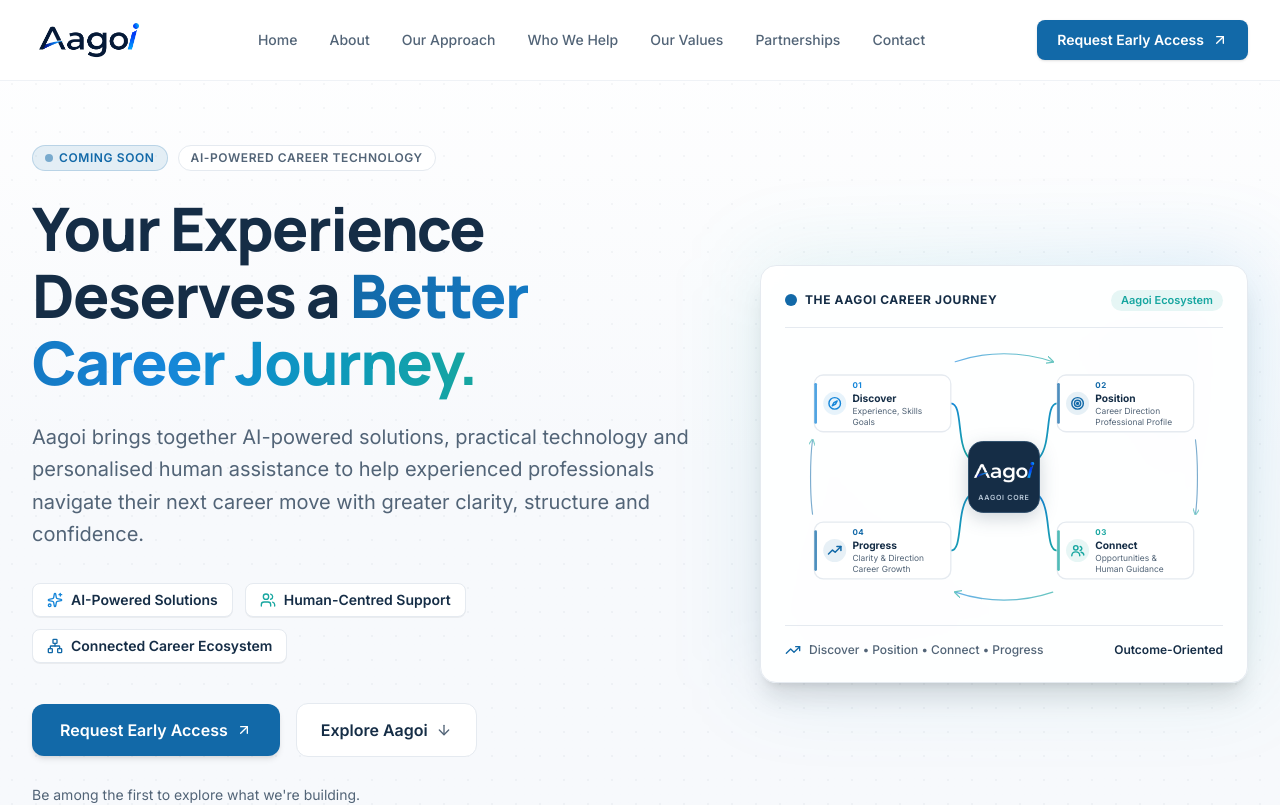
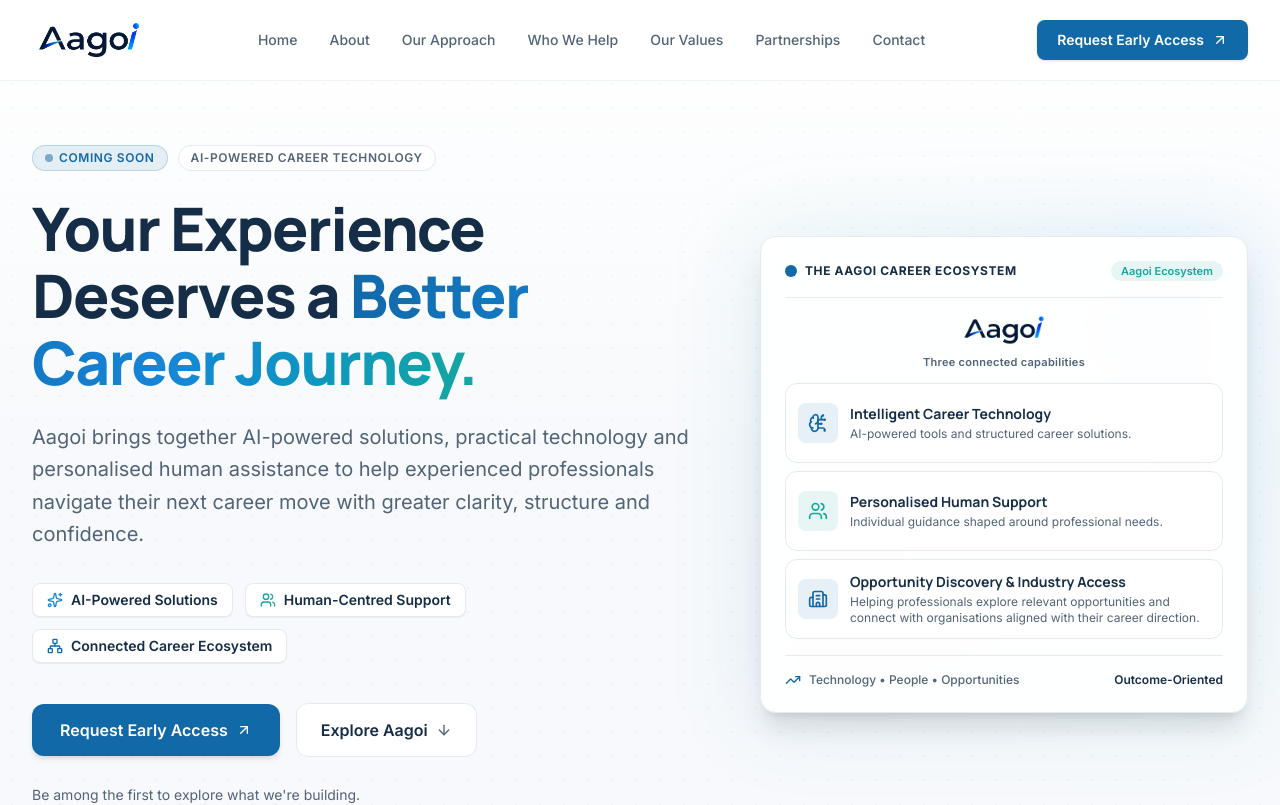
Before and after one commit to skillolite-ahmed/aagoi.website.v1, a React (Vite) app: page / in a window 1280 px wide. Shown: the top 805 px of the page. Built offline with nearby package versions, Linux system fonts and the light colour scheme.

Commit message:
Replace hero career journey with three-pillar ecosystem

```diff
--- a/src/components/Hero.tsx
+++ b/src/components/Hero.tsx
@@ -1,4 +1,3 @@
-
 import React from 'react';
 import {
   ArrowUpRight,
@@ -7,6 +6,8 @@ import {
   Network,
   Users,
   TrendingUp,
+  BrainCircuit,
+  Building2,
 } from 'lucide-react';
 import { siteConfig } from '../config/site';
 
@@ -28,10 +29,8 @@ export const Hero: React.FC = () => {
 
       <div className="max-w-7xl mx-auto px-4 sm:px-6 lg:px-8 relative z-10">
         <div className="grid grid-cols-1 lg:grid-cols-12 gap-12 lg:gap-8 items-center">
-
           {/* LEFT COLUMN — EXISTING HERO CONTENT */}
           <div className="lg:col-span-7 space-y-6 text-left">
-
             {/* Status badges */}
             <div className="inline-flex flex-wrap items-center gap-2.5">
               <span className="inline-flex items-center gap-1.5 px-3 py-1 rounded-full text-xs font-semibold tracking-wider uppercase bg-[#1269A8]/10 text-[#1269A8] border border-[#1269A8]/20">
@@ -61,7 +60,6 @@ export const Hero: React.FC = () => {
 
             {/* Supporting pillars */}
             <div className="pt-2 flex flex-wrap gap-3">
-
               <div className="flex items-center gap-2 px-3.5 py-1.5 rounded-lg bg-white border border-[#E5EAF0] shadow-2xs">
                 <Sparkles className="w-4 h-4 text-[#1686D9]" />
                 <span className="text-xs sm:text-sm font-semibold text-[#152D46]">
@@ -82,12 +80,10 @@ export const Hero: React.FC = () => {
                   Connected Career Ecosystem
                 </span>
               </div>
-
             </div>
 
             {/* CTA buttons */}
             <div className="pt-4 flex flex-col sm:flex-row items-stretch sm:items-center gap-4">
-
               <a
                 href={siteConfig.forms.client}
                 target="_blank"
@@ -105,566 +101,123 @@ export const Hero: React.FC = () => {
                 <span>Explore Aagoi</span>
                 <ArrowDown className="w-4 h-4 text-[#526477]" />
               </a>
-
             </div>
 
             {/* Supporting note */}
             <p className="text-xs sm:text-sm text-[#526477] pt-1">
               Be among the first to explore what we&apos;re building.
             </p>
-
           </div>
 
-          {/* RIGHT COLUMN — CAREER JOURNEY */}
+          {/* RIGHT COLUMN — CAREER ECOSYSTEM */}
           <div className="lg:col-span-5 relative">
-
             <div className="relative mx-auto max-w-md lg:max-w-none">
-
               {/* Subtle existing glow */}
               <div
                 aria-hidden="true"
                 className="absolute -inset-2 bg-gradient-to-tr from-[#1269A8]/10 via-[#17A6A0]/10 to-[#1686D9]/15 rounded-3xl blur-2xl -z-10"
               />
 
-              {/* Illustration card — original styling preserved */}
+              {/* Ecosystem card — original outer styling preserved */}
               <div className="bg-white/95 rounded-2xl border border-[#E5EAF0] p-6 shadow-xl relative overflow-hidden backdrop-blur-sm">
-
                 {/* Header */}
-                <div className="flex items-center justify-between pb-4 border-b border-[#E5EAF0] mb-4">
-
-                  <div className="flex items-center gap-2">
-                    <span className="w-3 h-3 rounded-full bg-[#1269A8]" />
-
+                <div className="flex items-center justify-between gap-2 pb-4 border-b border-[#E5EAF0] mb-4">
+                  <div className="flex items-center gap-2 min-w-0">
+                    <span className="w-3 h-3 rounded-full bg-[#1269A8] shrink-0" />
                     <span className="text-xs font-bold uppercase tracking-wider text-[#152D46]">
-                      The Aagoi Career Journey
+                      THE AAGOI CAREER ECOSYSTEM
                     </span>
                   </div>
 
-                  <span className="text-[11px] font-semibold text-[#17A6A0] bg-[#17A6A0]/10 px-2.5 py-0.5 rounded-full whitespace-nowrap">
+                  <span className="text-[11px] font-semibold text-[#17A6A0] bg-[#17A6A0]/10 px-2.5 py-0.5 rounded-full whitespace-nowrap shrink-0">
                     Aagoi Ecosystem
                   </span>
-
                 </div>
 
-                {/* Compact career journey diagram */}
-                <CareerJourneyDiagram />
+                <CareerEcosystem />
 
                 {/* Footer */}
-                <div className="mt-4 pt-4 border-t border-[#E5EAF0] flex items-center justify-between text-xs text-[#526477]">
-
+                <div className="mt-4 pt-4 border-t border-[#E5EAF0] flex flex-wrap items-center justify-between gap-x-3 gap-y-2 text-xs text-[#526477]">
                   <div className="flex items-center gap-2 min-w-0">
                     <TrendingUp className="w-4 h-4 text-[#1269A8] shrink-0" />
-
-                    <span className="font-medium">
-                      Discover &bull; Position &bull; Connect &bull; Progress
-                    </span>
+                    <span className="font-medium">Technology &bull; People &bull; Opportunities</span>
                   </div>
 
-                  <span className="font-semibold text-[#152D46] whitespace-nowrap ml-2">
+                  <span className="font-semibold text-[#152D46] whitespace-nowrap">
                     Outcome-Oriented
                   </span>
-
                 </div>
-
               </div>
             </div>
           </div>
-
         </div>
       </div>
     </section>
   );
 };
 
-
-/* ============================================================
-   AAGOI CAREER JOURNEY DIAGRAM
-
-   Compact SVG dimensions: 440 x 300
-   Clockwise journey:
-
-   01 Discover → 02 Position
-                         ↓
-   04 Progress ← 03 Connect
-
-   Official Aagoi logo at the centre.
-============================================================ */
-
-const CareerJourneyDiagram: React.FC = () => {
-
-  const W = 440;
-  const H = 300;
-
-  const cx = 220;
-  const cy = 150;
-
-  const NW = 154;
-  const NH = 64;
-
-  // Clockwise stage positions
-  const stages = {
-    discover: { x: 6, y: 35 },
-    position: { x: 280, y: 35 },
-    connect: { x: 280, y: 201 },
-    progress: { x: 6, y: 201 },
-  };
-
-  // Central card
-  const CW = 80;
-  const CH = 80;
-
-  const centreLeft = cx - CW / 2;
-  const centreRight = cx + CW / 2;
-  const centreTop = cy - CH / 2;
-  const centreBottom = cy + CH / 2;
-
-  return (
-    <div className="w-full max-w-[390px] mx-auto">
-
-      <svg
-        viewBox={`0 0 ${W} ${H}`}
-        className="block w-full h-auto"
-        role="img"
-        aria-labelledby="career-title career-description"
-      >
-
-        <title id="career-title">
-          The Aagoi Career Journey
-        </title>
-
-        <desc id="career-description">
-          Four connected stages arranged clockwise around the official Aagoi
-          logo: Discover, Position, Connect and Progress.
-        </desc>
-
-        <defs>
-
-          <linearGradient id="aagoi-journey-gradient" x1="0" y1="0" x2="1" y2="1">
-            <stop offset="0%" stopColor="#1686D9" />
-            <stop offset="100%" stopColor="#17A6A0" />
-          </linearGradient>
-
-          <linearGradient id="aagoi-top-gradient" x1="0" y1="0" x2="1" y2="0">
-            <stop offset="0%" stopColor="#1686D9" />
-            <stop offset="100%" stopColor="#17A6A0" />
-          </linearGradient>
-
-          <marker
-            id="aagoi-journey-arrow"
-            markerWidth="6"
-            markerHeight="6"
-            refX="5"
-            refY="3"
-            orient="auto"
-          >
-            <path
-              d="M0 0 L6 3 L0 6"
-              fill="none"
-              stroke="#17A6A0"
-              strokeWidth="1"
-              strokeLinecap="round"
-              strokeLinejoin="round"
-            />
-          </marker>
-
-        </defs>
-
-
-        {/* ======================================
-            SUBTLE CLOCKWISE JOURNEY INDICATORS
-        ====================================== */}
-
-        {/* Discover → Position */}
-        <path
-          d="M165 20 C200 8 240 8 275 20"
-          stroke="url(#aagoi-top-gradient)"
-          strokeWidth="1.4"
-          strokeLinecap="round"
-          fill="none"
-          markerEnd="url(#aagoi-journey-arrow)"
-          opacity="0.65"
-        />
-
-        {/* Position → Connect */}
-        <path
-          d="M436 108 C439 130 439 170 436 192"
-          stroke="#1269A8"
-          strokeWidth="1.3"
-          strokeLinecap="round"
-          fill="none"
-          markerEnd="url(#aagoi-journey-arrow)"
-          opacity="0.55"
-        />
-
-        {/* Connect → Progress */}
-        <path
-          d="M275 280 C240 292 200 292 165 280"
-          stroke="url(#aagoi-top-gradient)"
-          strokeWidth="1.4"
-          strokeLinecap="round"
-          fill="none"
-          markerEnd="url(#aagoi-journey-arrow)"
-          opacity="0.65"
-        />
-
-        {/* Progress → Discover */}
-        <path
-          d="M4 192 C1 170 1 130 4 108"
-          stroke="#1269A8"
-          strokeWidth="1.3"
-          strokeLinecap="round"
-          fill="none"
-          markerEnd="url(#aagoi-journey-arrow)"
-          opacity="0.55"
-        />
-
-
-        {/* ======================================
-            CONNECTING LINES TO AAGOI CORE
-        ====================================== */}
-
-        <g
-          stroke="url(#aagoi-journey-gradient)"
-          strokeWidth="2"
-          strokeLinecap="round"
-          fill="none"
-        >
-
-          {/* Discover */}
-          <path
-            d={`M160 67 C174 67 166 112 ${centreLeft} ${centreTop + 18}`}
-          />
-
-          {/* Position */}
-          <path
-            d={`M280 67 C266 67 274 112 ${centreRight} ${centreTop + 18}`}
-          />
-
-          {/* Connect */}
-          <path
-            d={`M280 233 C266 233 274 188 ${centreRight} ${centreBottom - 18}`}
-          />
-
-          {/* Progress */}
-          <path
-            d={`M160 233 C174 233 166 188 ${centreLeft} ${centreBottom - 18}`}
-          />
-
-        </g>
-
-
-        {/* ======================================
-            STAGE 01 — DISCOVER
-        ====================================== */}
-
-        <StageNode
-          x={stages.discover.x}
-          y={stages.discover.y}
-          w={NW}
-          h={NH}
-          num="01"
-          accentColor="#1686D9"
-          Icon={CompassIcon}
-          title="Discover"
-          line1="Experience, Skills"
-          line2="Goals"
-        />
-
-
-        {/* ======================================
-            STAGE 02 — POSITION
-        ====================================== */}
-
-        <StageNode
-          x={stages.position.x}
-          y={stages.position.y}
-          w={NW}
-          h={NH}
-          num="02"
-          accentColor="#1269A8"
-          Icon={TargetIcon}
-          title="Position"
-          line1="Career Direction"
-          line2="Professional Profile"
-        />
-
-
-        {/* ======================================
-            STAGE 03 — CONNECT
-        ====================================== */}
-
-        <StageNode
-          x={stages.connect.x}
-          y={stages.connect.y}
-          w={NW}
-          h={NH}
-          num="03"
-          accentColor="#17A6A0"
-          Icon={UsersIcon}
-          title="Connect"
-          line1="Opportunities &"
-          line2="Human Guidance"
-        />
-
-
-        {/* ======================================
-            STAGE 04 — PROGRESS
-        ====================================== */}
-
-        <StageNode
-          x={stages.progress.x}
-          y={stages.progress.y}
-          w={NW}
-          h={NH}
-          num="04"
-          accentColor="#1269A8"
-          Icon={TrendingUpIcon}
-          title="Progress"
-          line1="Clarity & Direction"
-          line2="Career Growth"
-        />
-
-
-        {/* ======================================
-            CENTRAL AAGOI BRAND ELEMENT
-        ====================================== */}
-
-        <rect
-          x={centreLeft}
-          y={centreTop}
-          width={CW}
-          height={CH}
-          rx="16"
-          fill="#152D46"
-          stroke="#264866"
-          strokeWidth="1"
-          style={{
-            filter: 'drop-shadow(0px 6px 10px rgba(21,45,70,0.20))',
-          }}
-        />
-
-        {/* Original official Aagoi logo */}
-        <image
-          href="/aagoi-logo-white.png"
-          x={cx - 36}
-          y={cy - 20}
-          width="72"
-          height="29"
-          preserveAspectRatio="xMidYMid meet"
-        />
-
-        {/* Supporting label */}
-        <text
-          x={cx}
-          y={cy + 26}
-          textAnchor="middle"
-          fill="#B9C9D9"
-          fontSize="8"
-          fontWeight="600"
-          letterSpacing="0.8"
-        >
-          AAGOI CORE
-        </text>
-
-      </svg>
-    </div>
-  );
-};
-
-
-/* ============================================================
-   SVG ICONS
-============================================================ */
-
-interface SVGIconProps {
-  cx: number;
-  cy: number;
+interface Capability {
+  title: string;
+  description: string;
+  Icon: React.ComponentType<{ className?: string }>;
+  accent: string;
+  iconBackground: string;
 }
 
-const CompassIcon: React.FC<SVGIconProps> = ({ cx, cy }) => (
-  <g
-    transform={`translate(${cx - 8}, ${cy - 8})`}
-    fill="none"
-    stroke="currentColor"
-    strokeWidth="1.6"
-    strokeLinecap="round"
-    strokeLinejoin="round"
-  >
-    <circle cx="8" cy="8" r="6.5" />
-    <path d="M10.8 5.2 L8.9 8.9 L5.2 10.8 L7.1 7.1 Z" />
-  </g>
+const capabilities: Capability[] = [
+  {
+    title: 'Intelligent Career Technology',
+    description: 'AI-powered tools and structured career solutions.',
+    Icon: BrainCircuit,
+    accent: 'text-[#1269A8]',
+    iconBackground: 'bg-[#1269A8]/10',
+  },
+  {
+    title: 'Personalised Human Support',
+    description: 'Individual guidance shaped around professional needs.',
+    Icon: Users,
+    accent: 'text-[#17A6A0]',
+    iconBackground: 'bg-[#17A6A0]/10',
+  },
+  {
+    title: 'Opportunity Discovery & Industry Access',
+    description:
+      'Helping professionals explore relevant opportunities and connect with organisations aligned with their career direction.',
+    Icon: Building2,
+    accent: 'text-[#1269A8]',
+    iconBackground: 'bg-[#1269A8]/10',
+  },
+];
+
+const CareerEcosystem: React.FC = () => (
+  <div className="flex flex-col items-center">
+    <img
+      src="/aagoi-logo-transparent.png"
+      alt="Aagoi logo"
+      className="h-8 w-auto object-contain"
+    />
+    <p className="mt-2 mb-3 text-[11px] font-semibold tracking-wide text-[#526477]">
+      Three connected capabilities
+    </p>
+
+    <div className="w-full space-y-2">
+      {capabilities.map(({ title, description, Icon, accent, iconBackground }) => (
+        <div
+          key={title}
+          className="flex min-h-20 items-center gap-3 rounded-xl border border-[#E5EAF0] bg-white px-3 py-2.5"
+        >
+          <span
+            className={`flex h-10 w-10 shrink-0 items-center justify-center rounded-lg ${iconBackground} ${accent}`}
+            aria-hidden="true"
+          >
+            <Icon className="h-5 w-5" />
+          </span>
+          <div className="min-w-0">
+            <h3 className="text-sm font-bold leading-5 text-[#152D46]">{title}</h3>
+            <p className="mt-0.5 text-xs leading-4 text-[#526477]">{description}</p>
+          </div>
+        </div>
+      ))}
+    </div>
+  </div>
 );
-
-
-const TargetIcon: React.FC<SVGIconProps> = ({ cx, cy }) => (
-  <g
-    transform={`translate(${cx - 8}, ${cy - 8})`}
-    fill="none"
-    stroke="currentColor"
-    strokeWidth="1.6"
-  >
-    <circle cx="8" cy="8" r="6.5" />
-    <circle cx="8" cy="8" r="3.5" />
-    <circle cx="8" cy="8" r="1" fill="currentColor" />
-  </g>
-);
-
-
-const UsersIcon: React.FC<SVGIconProps> = ({ cx, cy }) => (
-  <g
-    transform={`translate(${cx - 8}, ${cy - 8})`}
-    fill="none"
-    stroke="currentColor"
-    strokeWidth="1.6"
-    strokeLinecap="round"
-    strokeLinejoin="round"
-  >
-    <circle cx="6" cy="5" r="2.5" />
-    <path d="M1.5 14 C1.5 11 3 9.5 6 9.5 C9 9.5 10.5 11 10.5 14" />
-    <path d="M11 3.5 A2.3 2.3 0 0 1 11 8" />
-    <path d="M12 10 C14 10.5 15 11.5 15 13" />
-  </g>
-);
-
-
-const TrendingUpIcon: React.FC<SVGIconProps> = ({ cx, cy }) => (
-  <g
-    transform={`translate(${cx - 8}, ${cy - 8})`}
-    fill="none"
-    stroke="currentColor"
-    strokeWidth="1.7"
-    strokeLinecap="round"
-    strokeLinejoin="round"
-  >
-    <path d="M1 12 L5.5 7.5 L8.5 10 L15 3.5" />
-    <path d="M10.5 3.5 H15 V8" />
-  </g>
-);
-
-
-/* ============================================================
-   STAGE NODE COMPONENT
-
-   Each description uses two explicitly positioned lines.
-   This prevents clipping and keeps all four cards aligned.
-============================================================ */
-
-interface StageNodeProps {
-  x: number;
-  y: number;
-  w: number;
-  h: number;
-  num: string;
-  accentColor: string;
-  Icon: React.FC<SVGIconProps>;
-  title: string;
-  line1: string;
-  line2: string;
-}
-
-const StageNode: React.FC<StageNodeProps> = ({
-  x,
-  y,
-  w,
-  h,
-  num,
-  accentColor,
-  Icon,
-  title,
-  line1,
-  line2,
-}) => {
-
-  const iconCx = x + 23;
-  const iconCy = y + h / 2;
-
-  const textX = x + 43;
-
-  return (
-    <g>
-
-      {/* Node background */}
-      <rect
-        x={x}
-        y={y}
-        width={w}
-        height={h}
-        rx="10"
-        fill="#FFFFFF"
-        stroke="#E5EAF0"
-        strokeWidth="1.5"
-      />
-
-      {/* Left accent bar */}
-      <rect
-        x={x}
-        y={y + 9}
-        width="3"
-        height={h - 18}
-        rx="1.5"
-        fill={accentColor}
-        opacity="0.75"
-      />
-
-      {/* Icon background */}
-      <circle
-        cx={iconCx}
-        cy={iconCy}
-        r="13"
-        fill={accentColor}
-        fillOpacity="0.10"
-      />
-
-      {/* Icon */}
-      <g color={accentColor}>
-        <Icon cx={iconCx} cy={iconCy} />
-      </g>
-
-      {/* Stage number */}
-      <text
-        x={textX}
-        y={y + 15}
-        fill={accentColor}
-        fontSize="9"
-        fontWeight="800"
-        letterSpacing="0.6"
-      >
-        {num}
-      </text>
-
-      {/* Stage title */}
-      <text
-        x={textX}
-        y={y + 30}
-        fill="#152D46"
-        fontSize="11.5"
-        fontWeight="700"
-      >
-        {title}
-      </text>
-
-      {/* Supporting line one */}
-      <text
-        x={textX}
-        y={y + 44}
-        fill="#526477"
-        fontSize="9.5"
-        fontWeight="400"
-      >
-        {line1}
-      </text>
-
-      {/* Supporting line two */}
-      <text
-        x={textX}
-        y={y + 56}
-        fill="#526477"
-        fontSize="9.5"
-        fontWeight="400"
-      >
-        {line2}
-      </text>
-
-    </g>
-  );
-};
```
